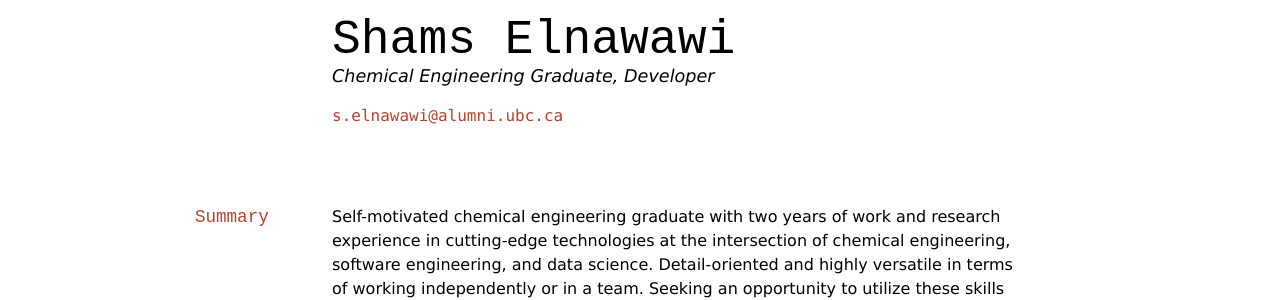
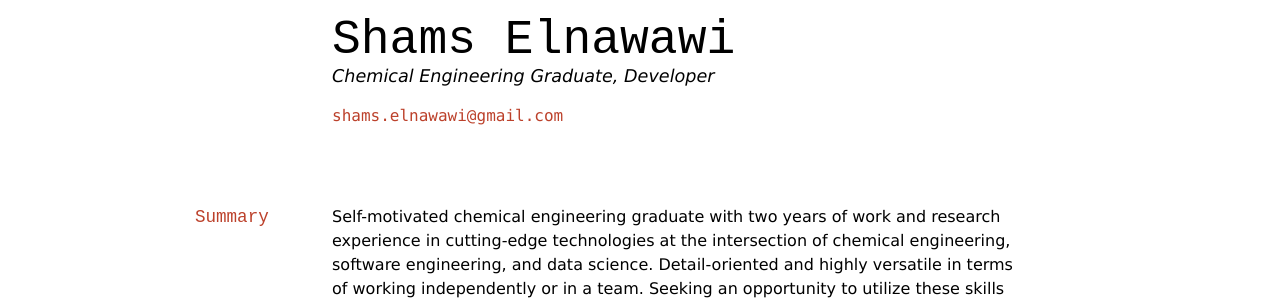
Before and after one commit to shams-n/shams-n.github.io, a Jekyll site: the page built from index.md, in a window 1280 px wide. Shown: the top 300 px of the page. Built offline with Jekyll 4.4.1, drawn with Linux system fonts in a browser that asks for light colours.

Commit message:
change email

```diff
--- a/index.md
+++ b/index.md
@@ -6,7 +6,7 @@ title: Shams Elnawawi's CV
 Chemical Engineering Graduate, Developer
 
 <div id="webaddress">
-<a href="mailto:s.elnawawi@alumni.ubc.ca">s.elnawawi@alumni.ubc.ca</a>
+<a href="mailto:shams.elnawawi@gmail.com">shams.elnawawi@gmail.com</a>
 </div>
 
 ## Summary
```
